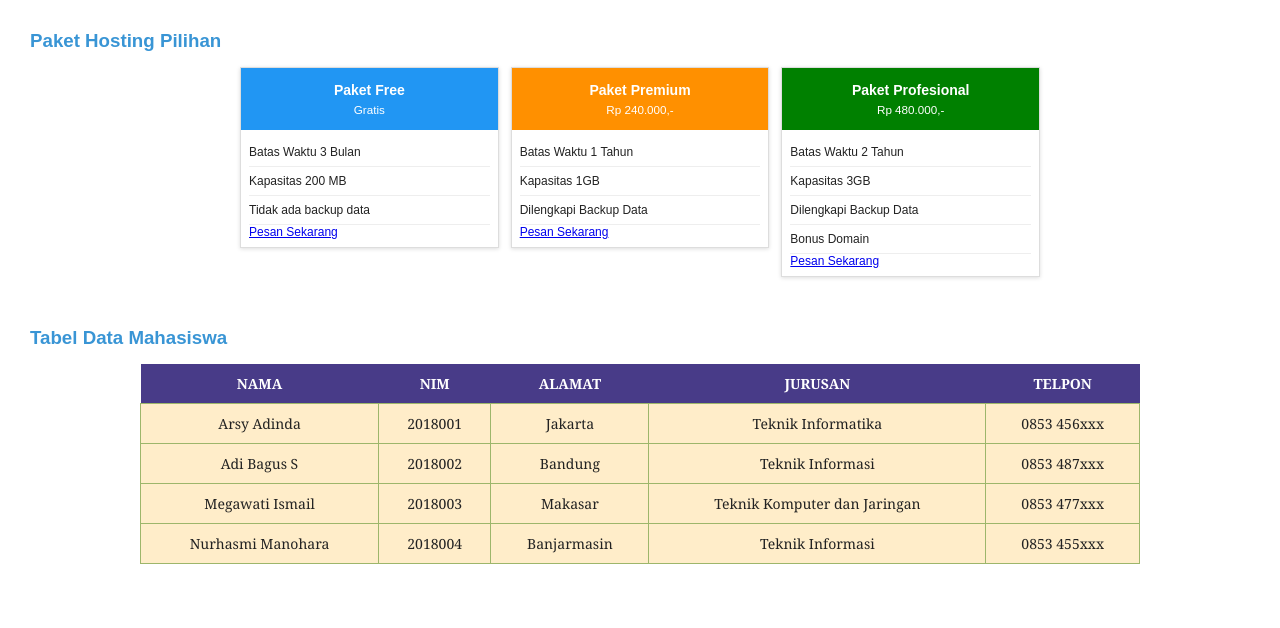
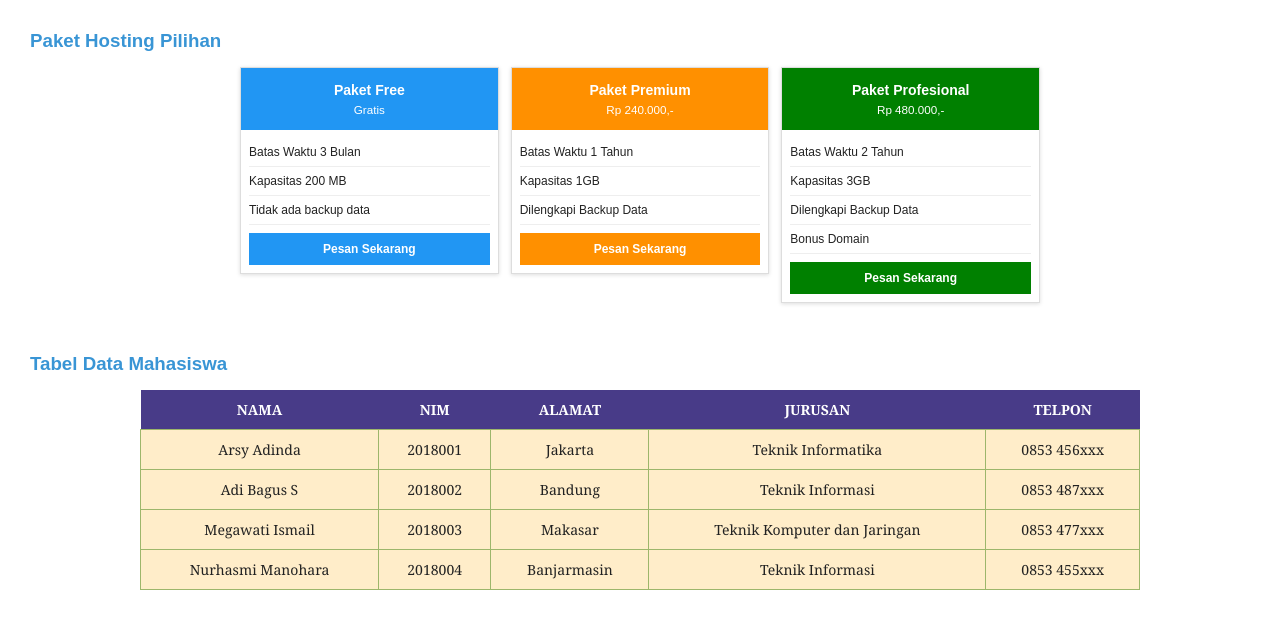
Before and after one commit to edindzekoo-blip/LKPDTABEL, a plain HTML site: page index.html in a window 1280 px wide. Drawn offline with Linux system fonts and the light colour scheme.

Commit message:
Update index.html

```diff
--- a/index.html
+++ b/index.html
@@ -1,6 +1,6 @@
 <!DOCTYPE html>
 <html lang="id">
-<head link rel="stylesheet" href="style.css">
+<head>
     <meta charset="UTF-8">
     <meta name="viewport" content="width=device-width, initial-scale=1.0">
     <title>Tugas Tabel X RPL</title>
@@ -160,8 +160,7 @@
                 <p>Batas Waktu 3 Bulan</p>
                 <p>Kapasitas 200 MB</p>
                 <p>Tidak ada backup data</p>
-<a href="https://api.whatsapp.com/send?phone=6282131618783&text=Halo%2C%20saya%20ingin%20memesan%20Paket%20Free"
-   class="tombol biru">
+                <a href="#" class="pesan tombol-free">
                     Pesan Sekarang
                 </a>
             </div>
@@ -172,12 +171,12 @@
                 Paket Premium
                 <small>Rp 240.000,-</small>
             </div>
+
             <div class="isi">
                 <p>Batas Waktu 1 Tahun</p>
                 <p>Kapasitas 1GB</p>
                 <p>Dilengkapi Backup Data</p>
-<a href="https://api.whatsapp.com/send?phone=6282131618783&text=Halo%2C%20saya%20ingin%20memesan%20Paket%20Premium"
-   class="tombol oranye">
+                <a href="#" class="pesan tombol-premium">
                     Pesan Sekarang
                 </a>
             </div>
@@ -194,12 +193,9 @@
                 <p>Kapasitas 3GB</p>
                 <p>Dilengkapi Backup Data</p>
                 <p>Bonus Domain</p>
-
-<a href="https://api.whatsapp.com/send?phone=62821316187833&text=Halo%2C%20saya%20ingin%20memesan%20Paket%20Profesional"
-   class="tombol hijau">
+                <a href="#" class="pesan tombol-profesional">
                     Pesan Sekarang
                 </a>
-
             </div>
         </div>
 
```
Lines whose indentation alone changed are shown as unchanged.
